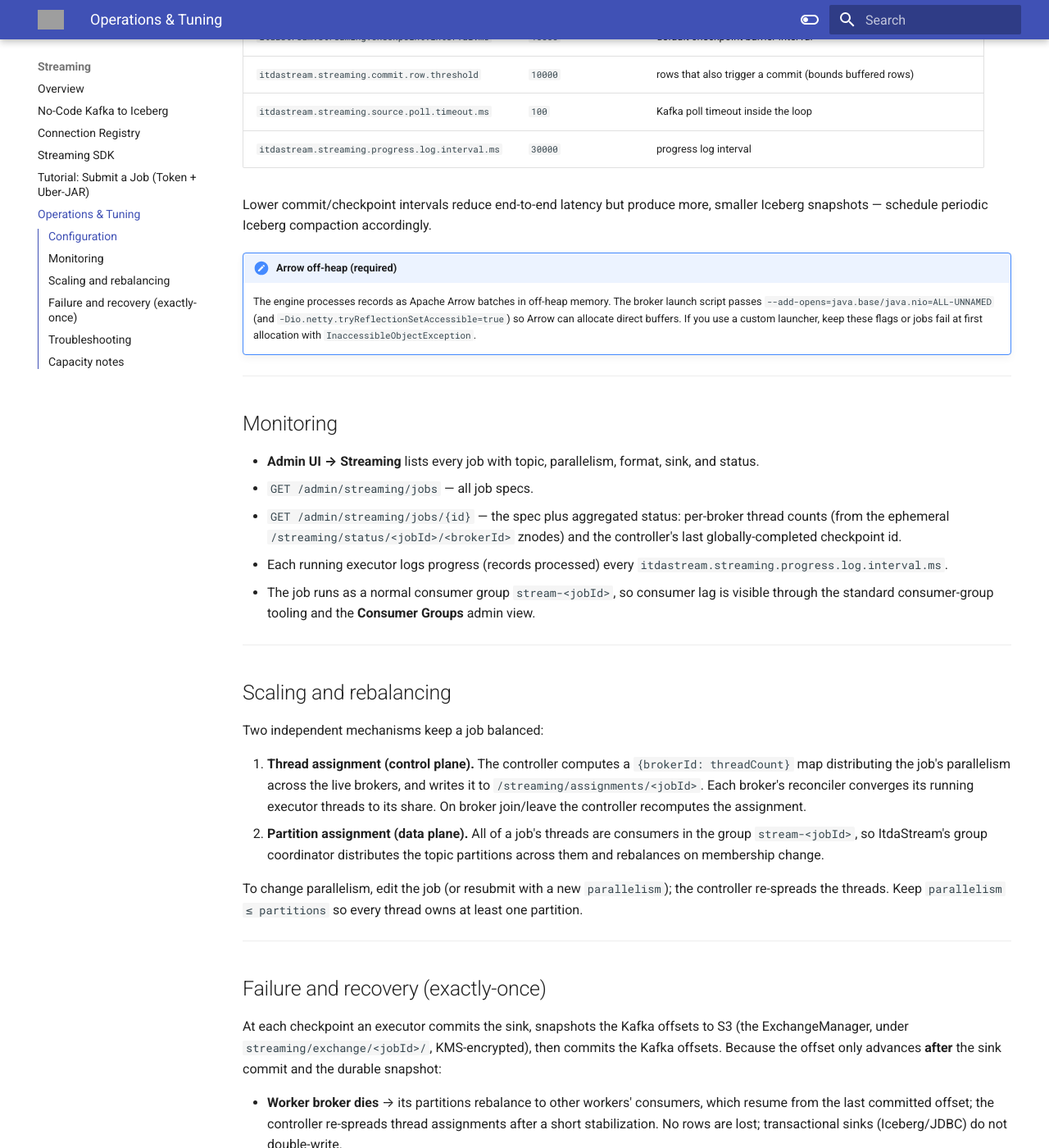
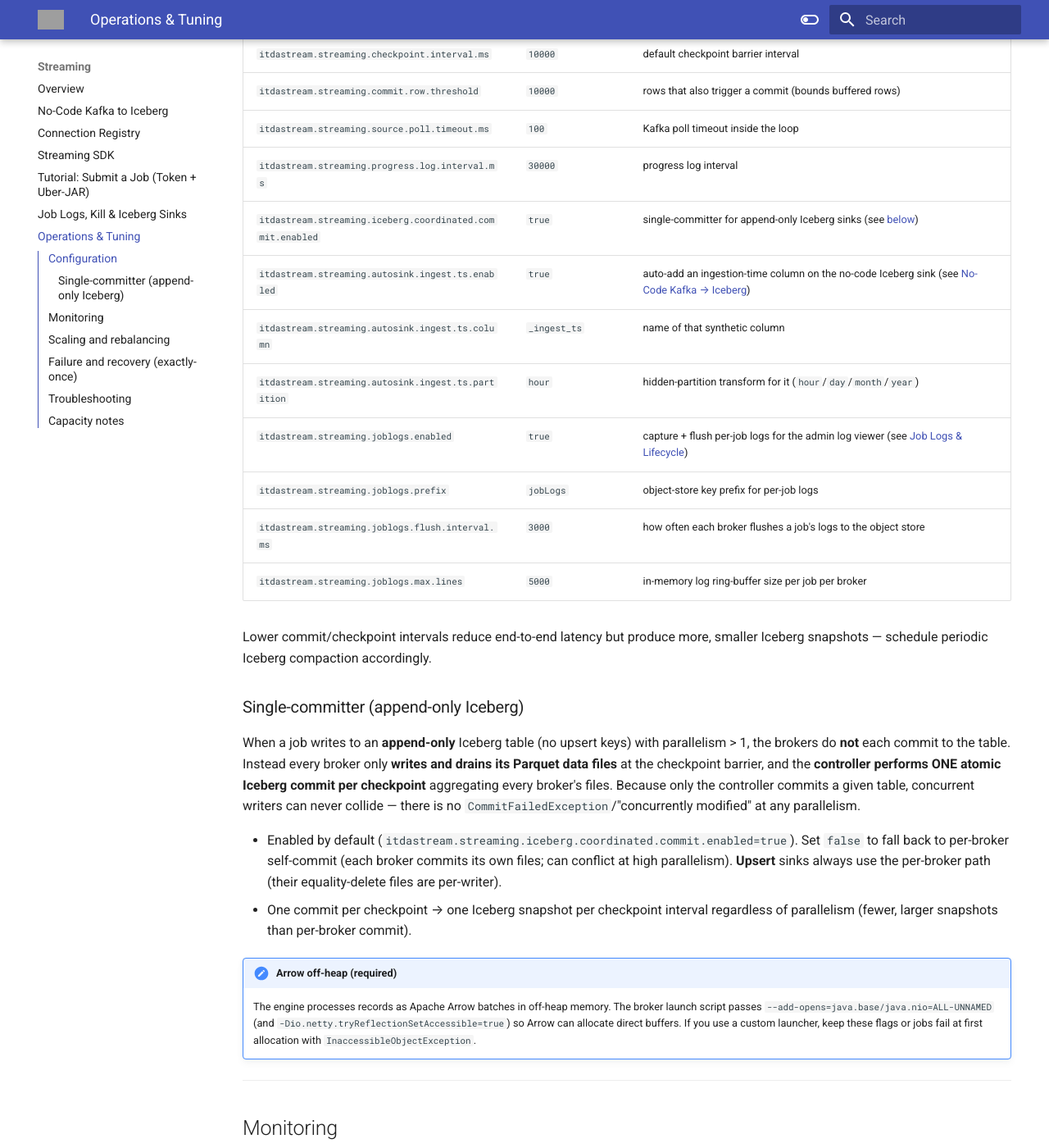
Before and after one commit to cloudcheflabs/itdastream-docs, an MkDocs documentation site: the page built from docs/features/streaming-operations.md, in a window 1280 px wide and 1400 px high, scrolled down 597 px. Shown: the whole window at 82% size. Built offline with MkDocs 1.6.1 and Material for MkDocs 9.7.7, drawn with Linux system fonts in a browser that asks for light colours; the version menu is left out; grey boxes are pictures that could not be loaded.

Commit message:
docs: streaming job logs/kill, Iceberg Sinks page, single-committer
- New "Job Logs, Kill & Iceberg Sinks" page: per-job live log viewer (Admin UI + REST
  GET /admin/streaming/jobs/{id}/log), S3-persisted log history that survives kill
  (GET /admin/streaming/joblogs), kill (DELETE), the Iceberg Sinks page for mapping many
  topics to many tables, and the 3-broker dashboard telemetry.
- Operations & Tuning: documented the single-committer for append-only Iceberg sinks
  (controller commits once per checkpoint → no concurrent-writer CommitFailedException at
  parallelism>1) and added the new config keys (iceberg.coordinated.commit, autosink.ingest.ts.*,
  joblogs.*).
- No-Code Kafka→Iceberg: noted parallel writes are safe via the single-committer and linked the
  Iceberg Sinks page for bulk topic→table configuration.

Co-Authored-By: Claude Opus 4.8 (1M context) <noreply@anthropic.com>

```diff
--- a/docs/features/streaming-operations.md
+++ b/docs/features/streaming-operations.md
@@ -20,9 +20,33 @@ environment variable > file > default).
 | `itdastream.streaming.commit.row.threshold` | `10000` | rows that also trigger a commit (bounds buffered rows) |
 | `itdastream.streaming.source.poll.timeout.ms` | `100` | Kafka poll timeout inside the loop |
 | `itdastream.streaming.progress.log.interval.ms` | `30000` | progress log interval |
+| `itdastream.streaming.iceberg.coordinated.commit.enabled` | `true` | single-committer for append-only Iceberg sinks (see [below](#single-committer-append-only-iceberg)) |
+| `itdastream.streaming.autosink.ingest.ts.enabled` | `true` | auto-add an ingestion-time column on the no-code Iceberg sink (see [No-Code Kafka → Iceberg](streaming-no-code.md#automatic-time-partitioning-_ingest_ts)) |
+| `itdastream.streaming.autosink.ingest.ts.column` | `_ingest_ts` | name of that synthetic column |
+| `itdastream.streaming.autosink.ingest.ts.partition` | `hour` | hidden-partition transform for it (`hour`/`day`/`month`/`year`) |
+| `itdastream.streaming.joblogs.enabled` | `true` | capture + flush per-job logs for the admin log viewer (see [Job Logs & Lifecycle](streaming-job-logs.md)) |
+| `itdastream.streaming.joblogs.prefix` | `jobLogs` | object-store key prefix for per-job logs |
+| `itdastream.streaming.joblogs.flush.interval.ms` | `3000` | how often each broker flushes a job's logs to the object store |
+| `itdastream.streaming.joblogs.max.lines` | `5000` | in-memory log ring-buffer size per job per broker |
 
 Lower commit/checkpoint intervals reduce end-to-end latency but produce more, smaller Iceberg
 snapshots — schedule periodic Iceberg compaction accordingly.
+
+### Single-committer (append-only Iceberg) {#single-committer-append-only-iceberg}
+
+When a job writes to an **append-only** Iceberg table (no upsert keys) with parallelism > 1, the
+brokers do **not** each commit to the table. Instead every broker only **writes and drains its
+Parquet data files** at the checkpoint barrier, and the **controller performs ONE atomic Iceberg
+commit per checkpoint** aggregating every broker's files. Because only the controller commits a
+given table, concurrent writers can never collide — there is no
+`CommitFailedException`/"concurrently modified" at any parallelism.
+
+- Enabled by default (`itdastream.streaming.iceberg.coordinated.commit.enabled=true`). Set `false`
+  to fall back to per-broker self-commit (each broker commits its own files; can conflict at high
+  parallelism). **Upsert** sinks always use the per-broker path (their equality-delete files are
+  per-writer).
+- One commit per checkpoint → one Iceberg snapshot per checkpoint interval regardless of
+  parallelism (fewer, larger snapshots than per-broker commit).
 
 !!! note "Arrow off-heap (required)"
     The engine processes records as Apache Arrow batches in off-heap memory. The broker launch
--- a/mkdocs.yml
+++ b/mkdocs.yml
@@ -41,6 +41,7 @@ nav:
       - "Connection Registry": features/connections.md
       - "Streaming SDK": features/streaming-sdk.md
       - "Tutorial: Submit a Job (Token + Uber-JAR)": features/streaming-job-tutorial.md
+      - "Job Logs, Kill & Iceberg Sinks": features/streaming-job-logs.md
       - "Operations & Tuning": features/streaming-operations.md
   - "Features":
       - "Full Kafka Protocol Compatibility": features/kafka-compatible.md
```
Also changed, not shown: docs/features/streaming-job-logs.md (added, +123 -0 lines), docs/features/streaming-no-code.md (+9 -1 lines).
